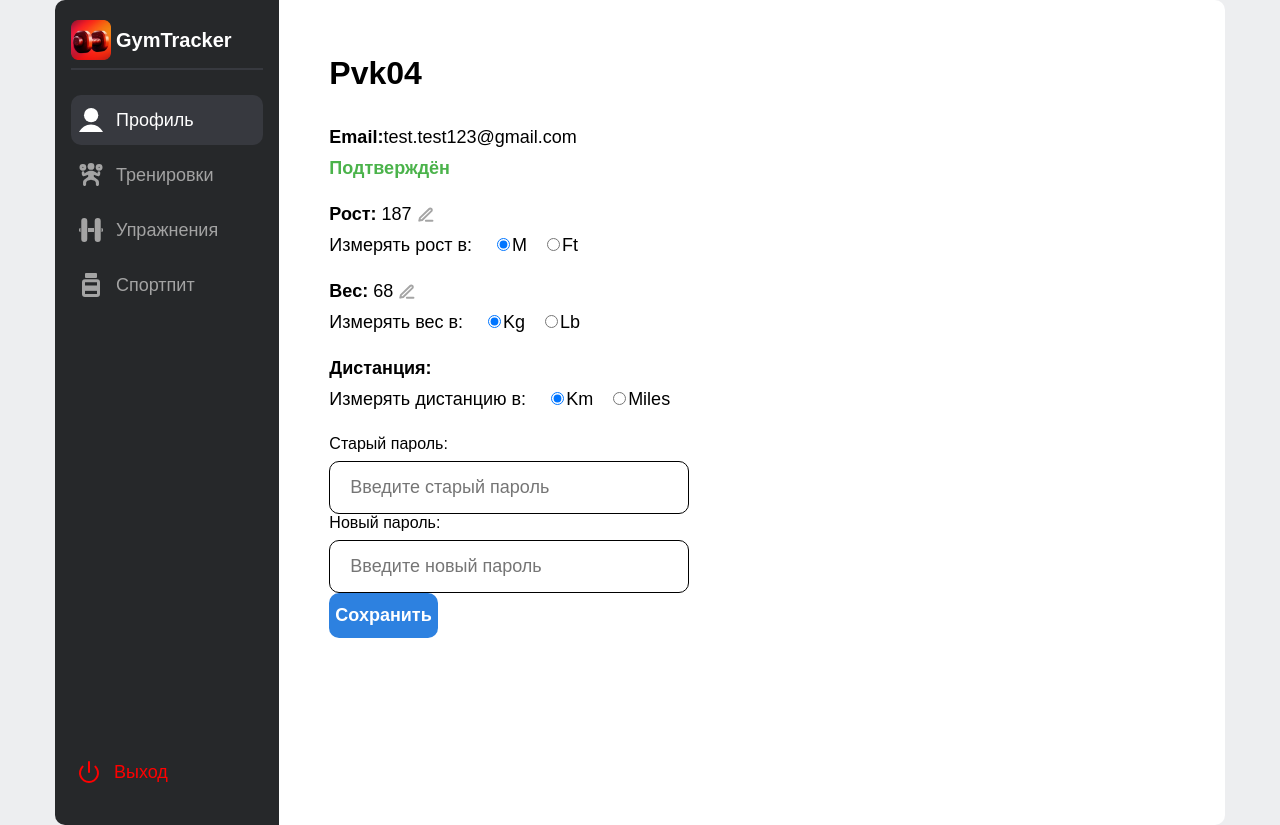
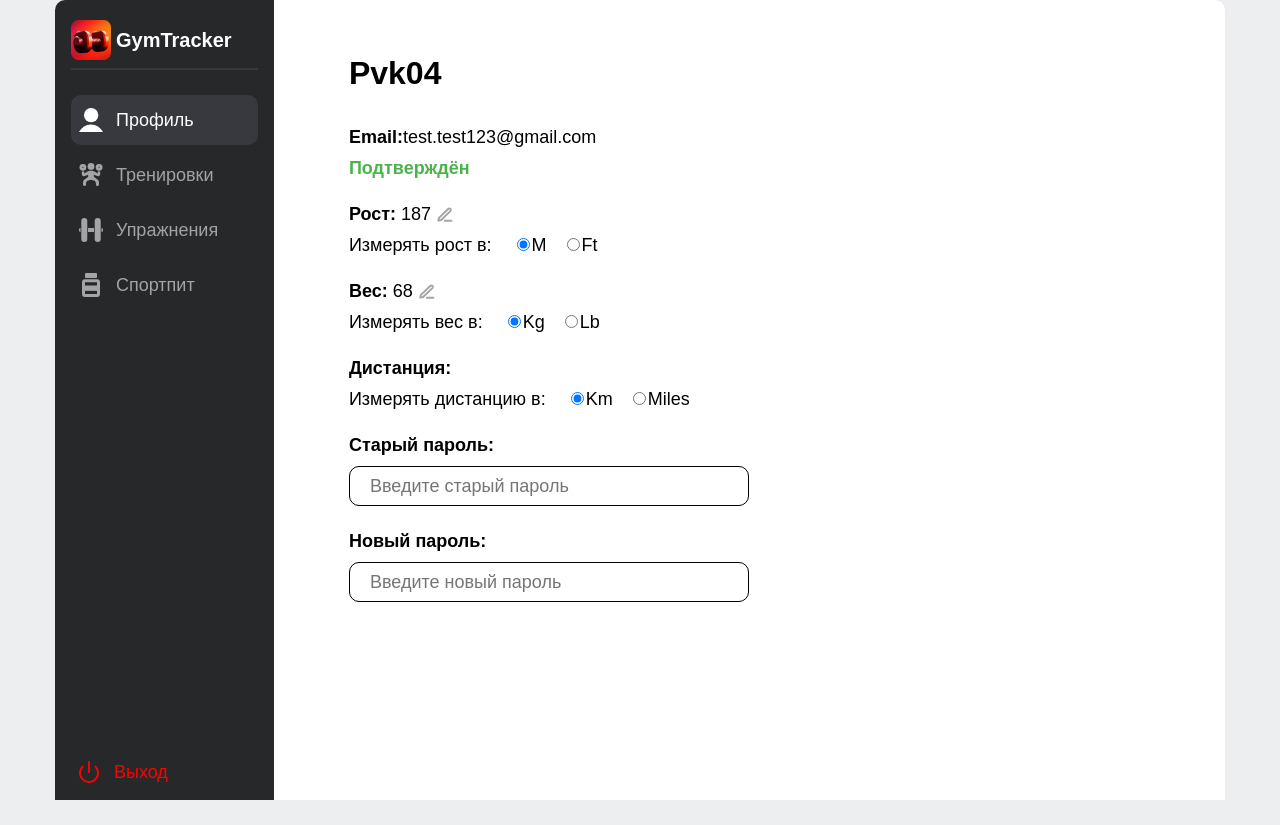
Before and after one commit to pvk04/GymTrackerFrontend, a React (Create React App) app: page /profile in a window 1280 px wide. After the commit the page ends 800 px from the top, so only its background shows below. Built offline with nearby package versions, Linux system fonts and the light colour scheme.

Commit message:
Доделан базовый визуал вкладки Profile

```diff
--- a/src/components/Button/Button.jsx
+++ b/src/components/Button/Button.jsx
@@ -2,8 +2,13 @@ import React from "react";
 
 import styles from "./Button.module.scss";
 
-function Button({ text = "", ...rest }) {
-	return <button className={styles.button} {...rest} >{text}</button>;
+function Button({ text = "", variant = "primary", ...rest }) {
+	console.log(styles["primary"]);
+	return (
+		<button className={`${styles.button} ${styles[variant]}`} {...rest}>
+			{text}
+		</button>
+	);
 }
 
 export default Button;
--- a/src/components/Button/Button.module.scss
+++ b/src/components/Button/Button.module.scss
@@ -4,8 +4,25 @@
 .button{
     @include bold-font;
     height: 45px;
+    padding: 10px 30px;
     color: white;
-    background: $auth-color;
     border-radius: 10px;
     cursor: pointer;
 }
+
+.primary {
+    background: $auth-color;
+}
+
+.secondary {
+color: $font-color;
+    background: $secondary-grey;
+}
+
+.success {
+    background: $confirm-green;
+}
+
+.danger {
+    background: $danger-red;
+}
--- a/src/components/FunctionalPanel/FunctionalPanel.module.scss
+++ b/src/components/FunctionalPanel/FunctionalPanel.module.scss
@@ -1,9 +1,11 @@
 .wrap{
+    max-height: 100%;
     width: 100%;
+    padding: 55px 75px 35px 75px;
     background: white;
     border-radius: 0 10px 10px 0;
 }
 
 .title{
-    margin: 55px 0 35px 50px;
+    margin-bottom: 35px;
 }
--- a/src/components/LabelInput/LabelInput.jsx
+++ b/src/components/LabelInput/LabelInput.jsx
@@ -3,29 +3,29 @@ import styles from "./LabelInput.module.scss";
 
 function LabelInput({
 	label,
-	onFocus,
-	onBlur,
+	labelClassName = "",
 	inputType = "text",
 	inputPlaceholder = "",
 	gap = 5,
+	inputClassName = "",
 	state,
 	setState,
+	...rest
 }) {
 	return (
 		<>
-			<p className={styles.label} style={{ marginBottom: `${gap}px` }}>
+			<p className={`${styles.label} ${labelClassName}`} style={{ marginBottom: `${gap}px` }}>
 				{label}
 			</p>
 			<input
-				className={styles.input}
+				className={`${styles.input} ${inputClassName}`}
 				type={inputType}
 				placeholder={inputPlaceholder}
 				value={state}
 				onChange={(e) => {
 					setState(e.target.value);
 				}}
-				onFocus={onFocus}
-				onBlur={onBlur}
+				{...rest}
 			/>
 		</>
 	);
--- a/src/components/Profile/Profile.jsx
+++ b/src/components/Profile/Profile.jsx
@@ -55,21 +55,27 @@ function Profile() {
 			/>
 			<LabelInput
 				label="Старый пароль:"
+				labelClassName={styles.passwordLabel}
 				inputType="password"
 				inputPlaceholder="Введите старый пароль"
-        gap="8"
+				inputClassName={styles.password}
+				gap="10"
 				state={oldPassword}
 				setState={setOldPassword}
 			/>
 			<LabelInput
 				label="Новый пароль:"
+				labelClassName={styles.passwordLabel}
 				inputType="password"
 				inputPlaceholder="Введите новый пароль"
-        gap="8"
+				inputClassName={styles.password}
+				gap="10"
 				state={newPassword}
 				setState={setNewPassword}
 			/>
-      <Button text="Сохранить" />
+			<div className={styles.button}>
+				<Button text="Сохранить" variant="success" />
+			</div>
 		</div>
 	);
 }
--- a/src/components/Profile/Profile.module.scss
+++ b/src/components/Profile/Profile.module.scss
@@ -2,8 +2,9 @@
 @import "/src/scss/fonts.scss";
 
 .wrap {
-  padding: 0 0 35px 50px;
-  max-width: 410px;
+  display: flex;
+  flex-direction: column;
+  height: 100%;
 }
 
 .element {
@@ -21,3 +22,16 @@
   @include bold-font;
   color: $confirm-green;
 }
+
+.password{
+  max-height: 40px;
+  margin-bottom: 25px;
+  max-width: 400px;
+  &Label{
+    @include bold-font;
+  }
+}
+
+.button{
+  margin: auto auto 0 auto;
+}
--- a/src/index.css
+++ b/src/index.css
@@ -8,6 +8,7 @@ body {
   padding: 0;
   background: #edeef0;
   font-family: "Montserrat", sans-serif;
+  overflow: hidden;
 }
 
 #root,
--- a/src/pages/AuthPage/RegisterPage.jsx
+++ b/src/pages/AuthPage/RegisterPage.jsx
@@ -14,6 +14,18 @@ function RegisterPage() {
 	const [nickname, setNickname] = useState("");
 	const [dateBirth, setDateBirth] = useState("");
 	const [password, setPassword] = useState("");
+
+  function formatDate(date) {
+		var d = new Date(date),
+			month = "" + (d.getMonth() + 1),
+			day = "" + d.getDate(),
+			year = d.getFullYear();
+
+		if (month.length < 2) month = "0" + month;
+		if (day.length < 2) day = "0" + day;
+
+		return [year, month, day].join("-");
+  }
 
 	function handleRegister(e) {
 		e.preventDefault();
@@ -61,6 +73,8 @@ function RegisterPage() {
 							onBlur={(e) => {
 								e.currentTarget.type = "text";
 							}}
+							min="1900-01-01"
+							max={formatDate(new Date())}
 						/>
 					</div>
 					<div className={styles.formElement}>
--- a/src/scss/colors.scss
+++ b/src/scss/colors.scss
@@ -2,8 +2,9 @@ $main-background: #EDEEF0;
 $font-color: black;
 $placeholder-color: #979797;
 $confirm-green: #4BB34B;
+$danger-red: #FF0000;
+$secondary-grey: #D9D9D9;
 $auth-color: #2D81E0;
-$gradient: linear-gradient(84.61deg, #BF1832 18.5%, #F38816 117.29%);
 $nav-active: #37393F;
 $nav-text-active: white;
 $nav-text-not-active: #A3A3A3;
```
Also changed, not shown: src/http/index.js (line endings or trailing spaces). Lines whose indentation alone changed are shown as unchanged.
